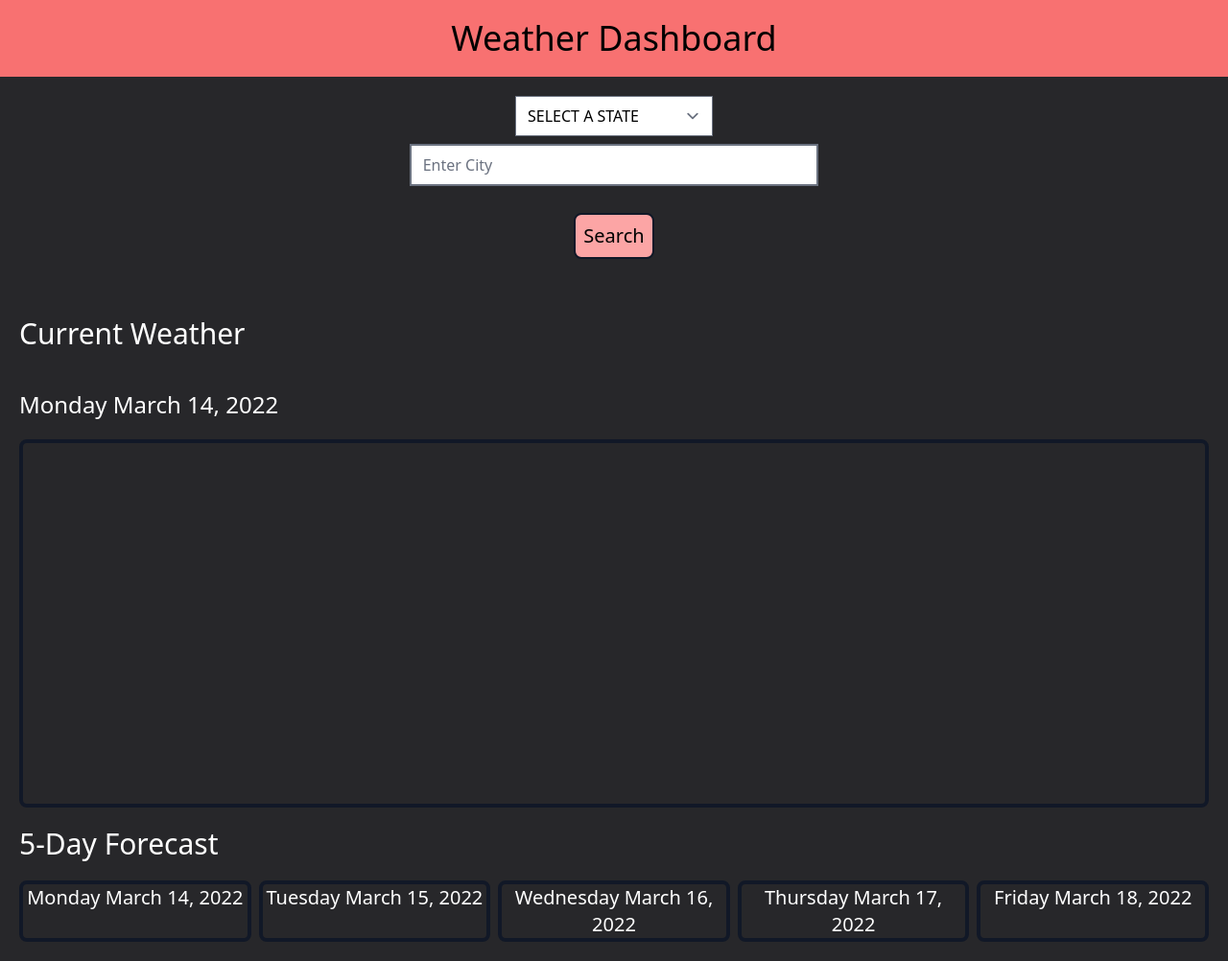
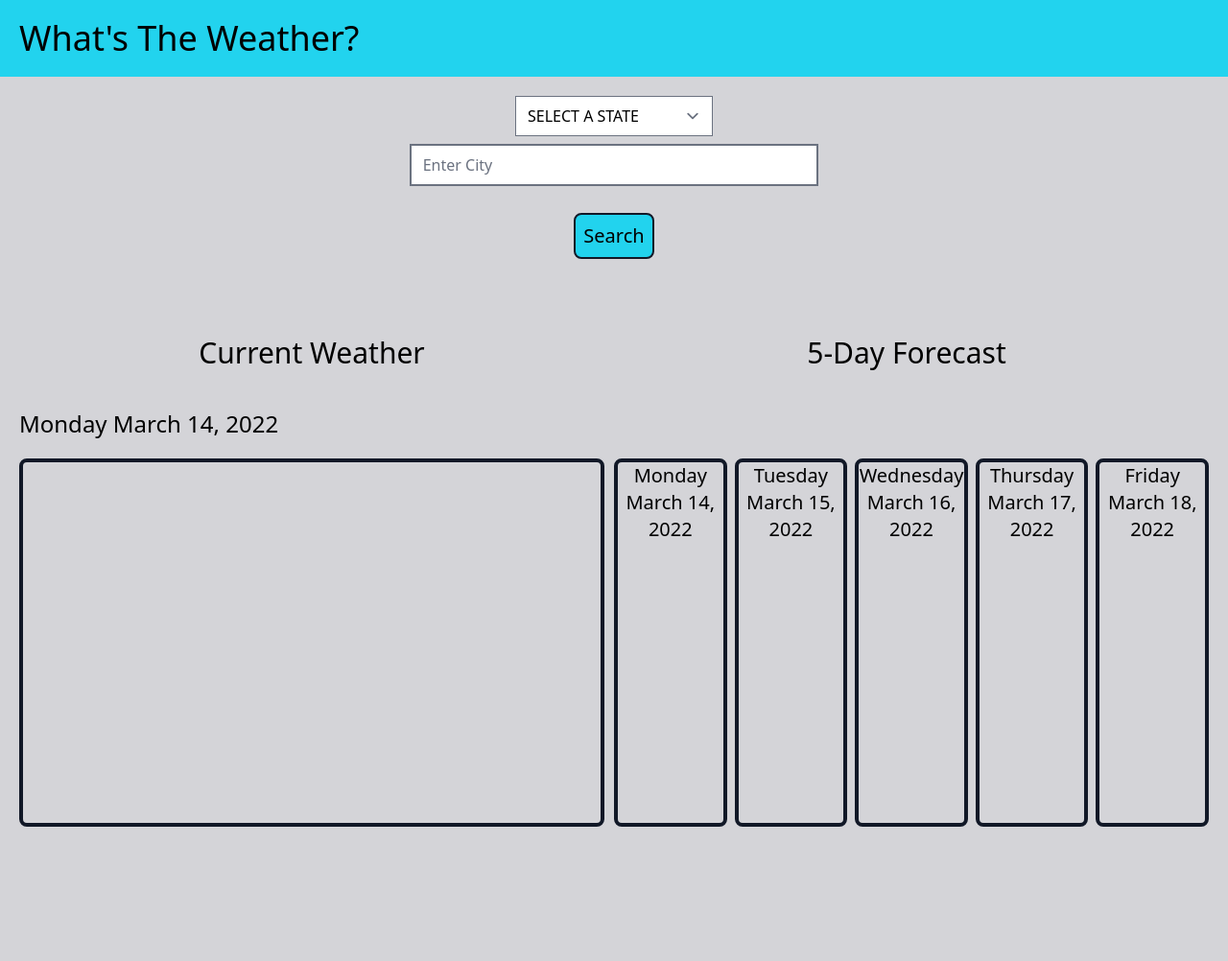
Before and after one commit to andrewmoody96/moody-hw6, a plain HTML site: page index.html in a window 1280 px wide. Shown: the whole page at 96% size. After the commit the page ends 902 px from the top, so only its background shows below. Drawn offline with nearby package versions, Linux system fonts and the light colour scheme; a web font is replaced by a local one.

Commit message:
Attempting to use custom fonts.

```diff
--- a/index.html
+++ b/index.html
@@ -1,30 +1,30 @@
 <!DOCTYPE html>
 <html lang="en">
   <head>
-    <meta charset="UTF-8">
-    <meta http-equiv="X-UA-Compatible" content="IE=edge">
-    <meta name="viewport" content="width=device-width, initial-scale=1.0">
+    <meta charset="UTF-8" />
+    <meta http-equiv="X-UA-Compatible" content="IE=edge" />
+    <meta name="viewport" content="width=device-width, initial-scale=1.0" />
     <title>Weather Dashboard</title>
-    <link rel="stylesheet" href="https://necolas.github.io/normalize.css/8.0.1/normalize.css">
-    <link rel="stylesheet" href="./style.css">
+    <link
+      rel="stylesheet"
+      href="https://necolas.github.io/normalize.css/8.0.1/normalize.css"
+    />
+    <link rel="preconnect" href="https://fonts.googleapis.com" />
+    <link rel="preconnect" href="https://fonts.gstatic.com" crossorigin />
+    <link
+      href="https://fonts.googleapis.com/css2?family=Sansita+Swashed:wght@400;750&display=swap"
+      rel="stylesheet"
+    />
+    <link rel="stylesheet" href="./style.css" />
     <script src="https://cdn.tailwindcss.com"></script>
     <script src="https://cdn.tailwindcss.com?plugins=forms,typography,aspect-ratio,line-clamp"></script>
-    <script>
-        tailwind.config = {
-          theme: {
-            extend: {
-              colors: {
-                clifford: '#da373d',
-              }
-            }
-          }
-        }
-      </script>
     <script src="https://unpkg.com/dayjs@1.8.21/dayjs.min.js"></script>
   </head>
-<body class="bg-zinc-800">
-    <header class="w-full bg-red-400">
-        <h1 class="text-4xl text-black p-5 text-center">Weather Dashboard</h1>
+  <body class="bg-zinc-300">
+    <header class="w-full bg-cyan-400">
+      <h1 class="text-4xl text-black p-5 text-left">
+        What's The Weather?
+      </h1>
     </header>
     <div id="search" class="w-full flex flex-col items-center">
       <!-- insert relevant elements -->
@@ -83,7 +83,8 @@
         <option value="WY">Wyoming</option>
       </select>
       <input
-          type="text" onkeyup="this.value = this.value.toUpperCase();"
+        type="text"
+        onkeyup="this.value = this.value.toUpperCase();"
         id="userSearch"
         class="w-1/3 text-black my-2 border-solid border-2 border-black-600"
         placeholder="Enter City"
@@ -91,70 +92,96 @@
       <div id="buttons" class="w-full flex my-5 justify-center">
         <button
           id="weatherBtn"
-            class="rounded-lg p-2 text-xl text-black bg-red-300 border-solid border-2 border-gray-900"
+          class="rounded-lg p-2 text-xl text-black bg-cyan-400 border-solid border-2 border-gray-900"
         >
           Search
         </button>
       </div>
     </div>
-      <div id="saved-container" class="w-full flex flex-col my-5 text-center justify-center">
-        <div id="savedCities">
-
+    <div
+      id="saved-container"
+      class="w-full flex flex-col my-5 text-center justify-center"
+    >
+      <div id="savedCities"></div>
     </div>
-      </div>
-    <div id="weatherContainer" class="m-5">
+    <div id="weatherContainer" class="m-5 flex flex-row">
       <!-- Append both when button is clicked -->
-        <div id="currentWeather" class="weatherData w-full flex flex-col my-5 justify-center">
-            <h2 id="headingCurrent" class="text-3xl block mb-5">Current Weather</h2>
+      <div
+        id="currentWeather"
+        class="weatherData w-1/2 flex flex-col my-5 pr-2.5 justify-center"
+      >
+        <h2 id="headingCurrent" class="text-3xl text-center block mb-5">
+          Current Weather
+        </h2>
         <div id="currentContainer">
           <p id="todaysDate" class="text-2xl my-5"></p>
           <script>
             var currentDate = dayjs().format(`dddd MMMM D, YYYY`);
             document.getElementById("todaysDate").innerHTML = `${currentDate}`;
           </script>
-                <div id="dayCurrent" class="text-2xl text-center justify-center border-solid border-4 border-gray-900 rounded-lg h-96 flex flex-wrap flex-1">
-
-                </div>
+          <div
+            id="dayCurrent"
+            class="text-2xl text-center justify-center border-solid border-4 border-gray-900 rounded-lg h-96 flex flex-wrap flex-1"
+          ></div>
         </div>
         <!-- Append current info to this div -->
       </div>
-        <div id="forecast" class="weatherData w-full flex flex-col my-5 justify-left">
-            <h2 class="text-3xl block mb-5">5-Day Forecast</h2>
-            <div class="forecastDays w-full inline-grid grid-cols-5 gap-2 place-content-center flex-col flex-wrap">
-                <div id="day1" class="dayBlock text-2xl text-center border-solid border-4 border-gray-900 rounded-lg h-auto flex flex-wrap flex-col flex-1">
+      <div
+        id="forecast"
+        class="weatherData w-1/2 flex flex-col my-5 justify-left"
+      >
+        <h2 class="text-3xl text-center block mb-20 pr-2.5 pb-3">
+          5-Day Forecast
+        </h2>
+        <div
+          id="forecastDays"
+          class="w-full inline-grid grid-cols-5 gap-2 place-content-center flex-col flex-wrap"
+        >
+          <div
+            id="day1"
+            class="dayBlock text-2xl text-center border-solid border-4 border-gray-900 rounded-lg h-96 flex flex-wrap flex-col flex-1"
+          >
             <p id="headingDay1" class="text-xl"></p>
           </div>
           <script>
             var currentDate = dayjs().format(`dddd MMMM D, YYYY`);
             document.getElementById("headingDay1").innerHTML = `${currentDate}`;
           </script>
-                <div id="day2" class="dayBlock text-2xl text-center border-solid border-4 border-gray-900 rounded-lg h-auto flex flex-wrap flex-col flex-1">
+          <div
+            id="day2"
+            class="dayBlock text-2xl text-center border-solid border-4 border-gray-900 rounded-lg h-96 flex flex-wrap flex-col flex-1"
+          >
             <p id="headingDay2" class="text-xl"></p>
-
           </div>
           <script>
             var currentDate = dayjs().add(1, `d`).format(`dddd MMMM D, YYYY`);
             document.getElementById("headingDay2").innerHTML = `${currentDate}`;
           </script>
-                <div id="day3" class="dayBlock text-2xl text-center border-solid border-4 border-gray-900 rounded-lg h-auto flex flex-wrap flex-col flex-1">
+          <div
+            id="day3"
+            class="dayBlock text-2xl text-center border-solid border-4 border-gray-900 rounded-lg h-96 flex flex-wrap flex-col flex-1"
+          >
             <p id="headingDay3" class="text-xl"></p>
-
           </div>
           <script>
             var currentDate = dayjs().add(2, `d`).format(`dddd MMMM D, YYYY`);
             document.getElementById("headingDay3").innerHTML = `${currentDate}`;
           </script>
-                <div id="day4" class="dayBlock text-2xl text-center border-solid border-4 border-gray-900 rounded-lg h-auto flex flex-wrap flex-col flex-1">
+          <div
+            id="day4"
+            class="dayBlock text-2xl text-center border-solid border-4 border-gray-900 rounded-lg h-96 flex flex-wrap flex-col flex-1"
+          >
             <p id="headingDay4" class="text-xl"></p>
-
           </div>
           <script>
             var currentDate = dayjs().add(3, `d`).format(`dddd MMMM D, YYYY`);
             document.getElementById("headingDay4").innerHTML = `${currentDate}`;
           </script>
-                <div id="day5" class="dayBlock text-2xl text-center border-solid border-4 border-gray-900 rounded-lg h-auto flex flex-wrap flex-col flex-1">
+          <div
+            id="day5"
+            class="dayBlock text-2xl text-center border-solid border-4 border-gray-900 rounded-lg h-96 flex flex-wrap flex-col flex-1"
+          >
             <p id="headingDay5" class="text-xl"></p>
-
           </div>
           <script>
             var currentDate = dayjs().add(4, `d`).format(`dddd MMMM D, YYYY`);
@@ -167,8 +194,8 @@
     <script
       src="https://code.jquery.com/jquery-3.6.0.js"
       integrity="sha256-H+K7U5CnXl1h5ywQfKtSj8PCmoN9aaq30gDh27Xc0jk="
-        crossorigin="anonymous">
-    </script>
+      crossorigin="anonymous"
+    ></script>
     <script src="./script.js"></script>
   </body>
 </html>
--- a/style.css
+++ b/style.css
@@ -1,8 +1,9 @@
+
 body {
     width: auto;
     max-width: 100vw;
     overflow-x: hidden;
-    color: white;
+    color: black;
 }
 
 button {
--- a/tailwind.config.js
+++ b/tailwind.config.js
@@ -1,16 +1,13 @@
 module.exports = {
-    theme: {
-      colors: {
-        transparent: 'transparent',
-        current: 'currentColor',
-        'white': '#ffffff',
-        'purple': '#3f3cbb',
-        'midnight': '#121063',
-        'metal': '#565584',
-        'tahiti': '#3ab7bf',
-        'silver': '#ecebff',
-        'bubble-gum': '#ff77e9',
-        'bermuda': '#78dcca',
+  theme: {
+    extend: {
+      fontFamily: {
+        'sansita': ['"Sansita Swashed"', 'cursive'],
       },
     },
-  }
+  },
+  variants: {
+  },
+  plugins: [
+  ]
+}
```
Also changed, not shown: script.js (+22 -15 lines). Lines whose indentation alone changed are shown as unchanged.
